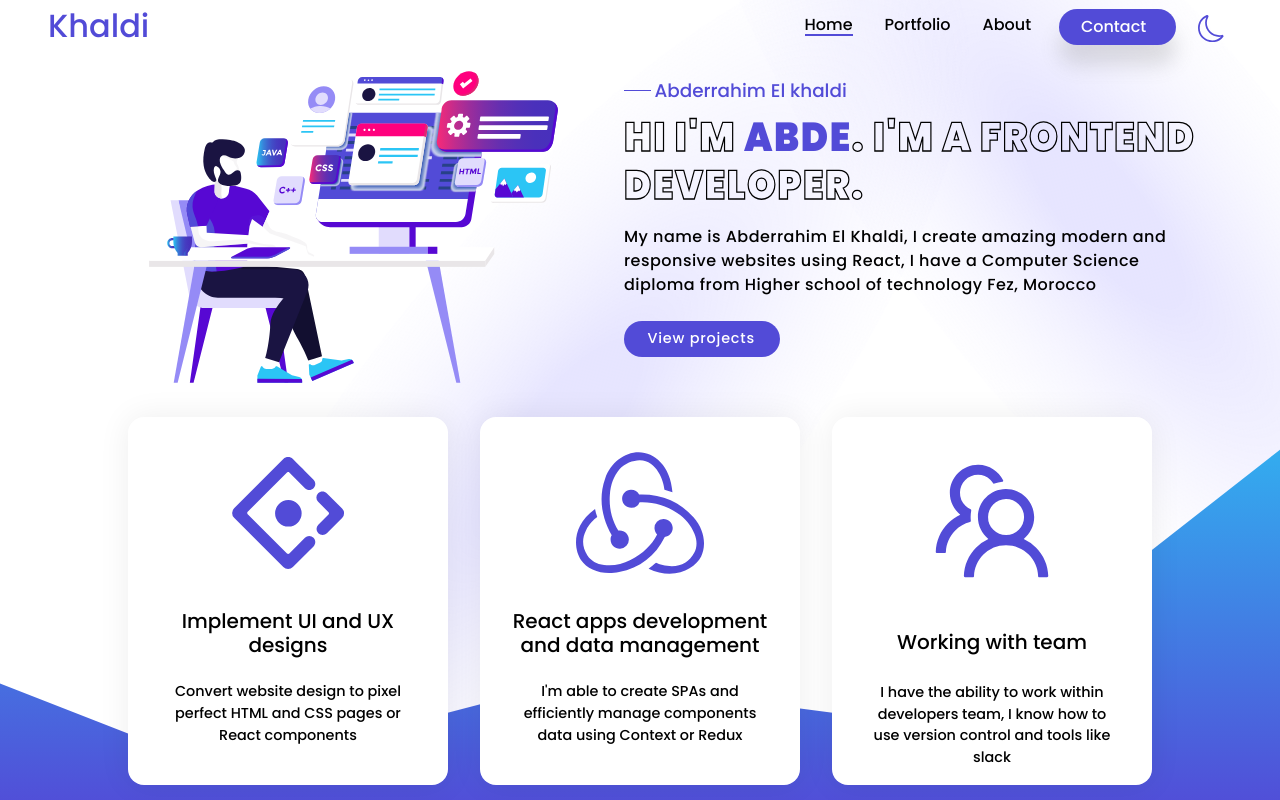
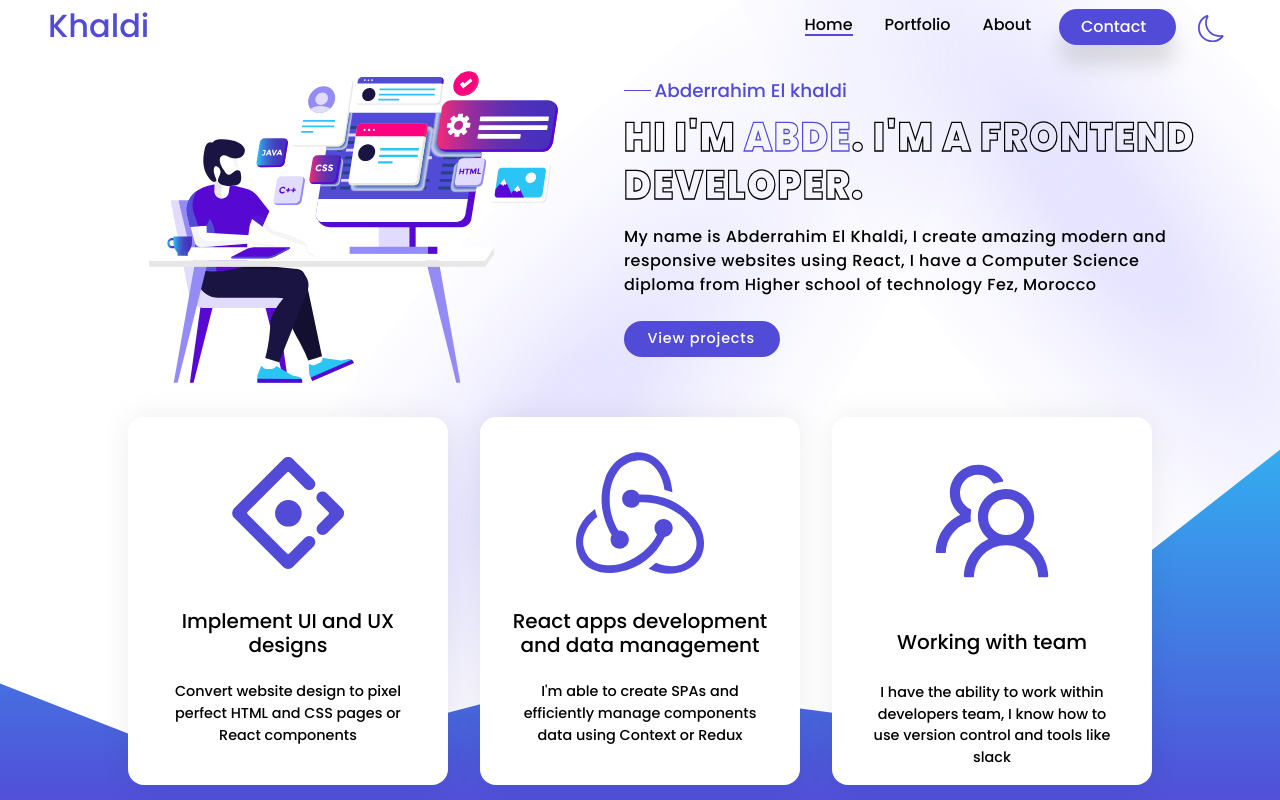
Before and after one commit to devkhaldi/portfolio, a React (Create React App) app: page / in a window 1280 px wide. Shown: the top 800 px of the page. Built offline with nearby package versions, Linux system fonts and the light colour scheme.

Commit message:
home hero span

```diff
--- a/src/home/Hero.css
+++ b/src/home/Hero.css
@@ -76,10 +76,6 @@
   background: var(--primary-color);
 }
 .hero .hero-text h1 {
-  /* background: url("https://multiqos.com/_next/static/media/bg.d9164e89935004bbe370b28d180ef54c.webp"); */
-  background-clip: text;
-  -moz-background-clip: text;
-  background-size: cover;
   color: transparent;
   -webkit-text-stroke-width: 0.075rem;
   -webkit-text-stroke-color: var(--black);
@@ -90,14 +86,12 @@
   letter-spacing: 0.1rem;
   transition: all 1s;
   transform: scaleY(1.1);
-  /* font-family: SF ui, "Raleway", sans-serif; */
 }
 
 .hero .hero-text h1 span {
-  color: var(--primary-color);
-  text-shadow: none;
-  -webkit-text-stroke-width: 0;
-  /* -webkit-text-stroke-color: var(--primary-color); */
+  color: transparent;
+  -webkit-text-stroke-width: 0.075rem;
+  -webkit-text-stroke-color: var(--primary-color);
 }
 .hero .hero-text p {
   margin-top: 1.2rem;
```
